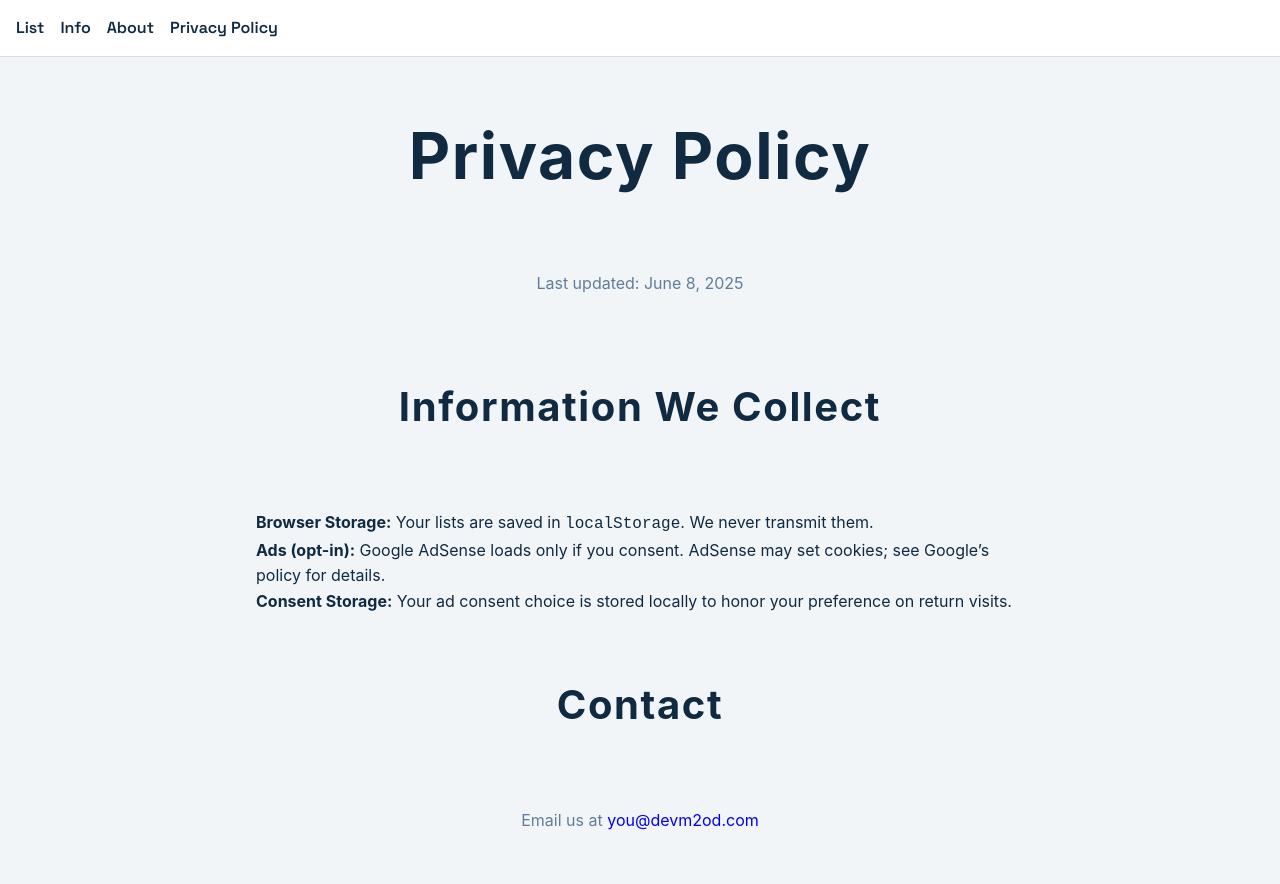
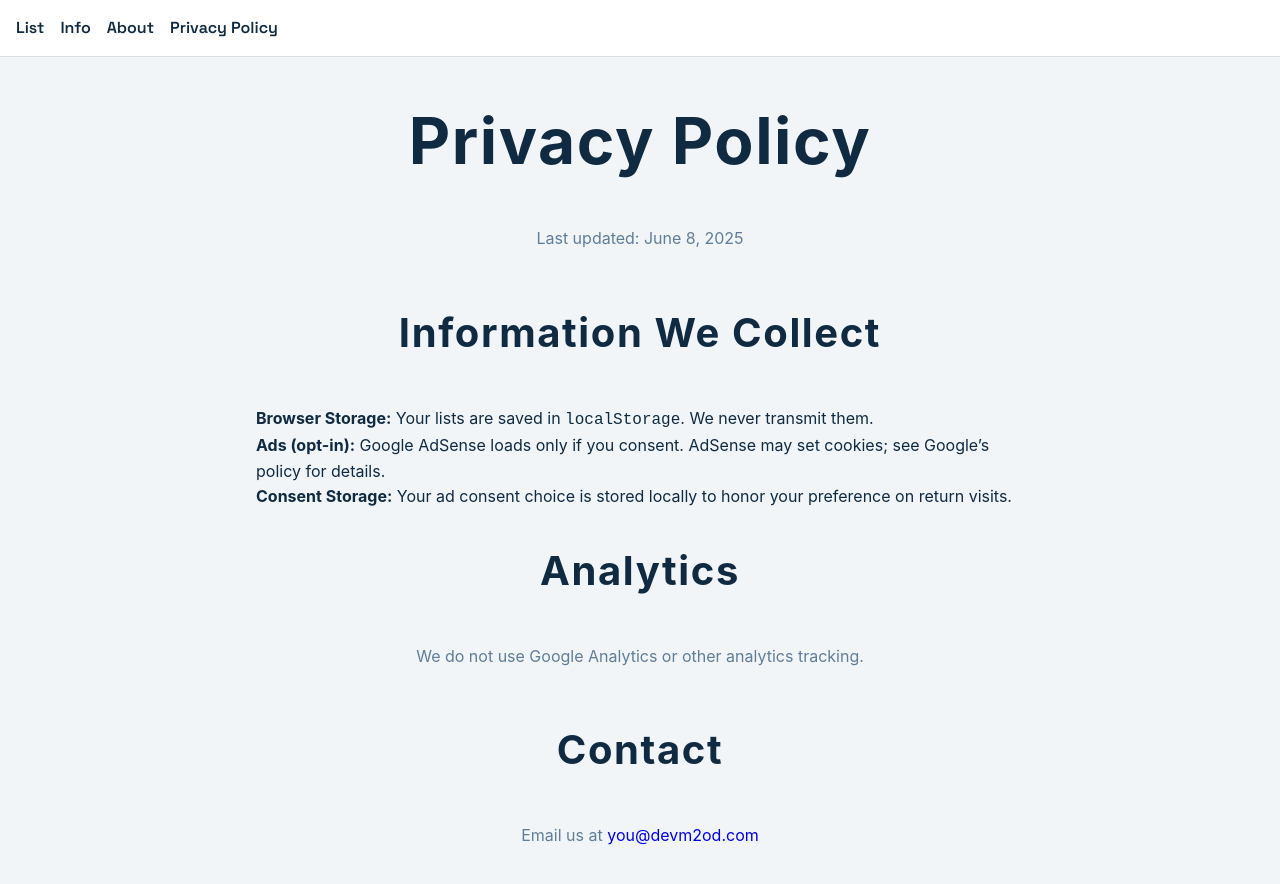
Before and after one commit to afplana/shopping-list, a React (Create React App) app: page /privacy in a window 1280 px wide. Shown: the top 884 px of the page. Built offline with nearby package versions, Linux system fonts and the light colour scheme.

Commit message:
Clarify privacy analytics statement

```diff
--- a/src/pages/Privacy.tsx
+++ b/src/pages/Privacy.tsx
@@ -8,6 +8,8 @@ const Privacy: React.FC = () => (
             <li><strong>Ads (opt-in):</strong> Google AdSense loads only if you consent. AdSense may set cookies; see Google’s policy for details.</li>
             <li><strong>Consent Storage:</strong> Your ad consent choice is stored locally to honor your preference on return visits.</li>
         </ul>
+        <h2>Analytics</h2>
+        <p>We do not use Google Analytics or other analytics tracking.</p>
         <h2>Contact</h2>
         <p>Email us at <a href="mailto:you@devm2od.com">you@devm2od.com</a></p>
     </main>
```
Also changed, not shown: 1 other file (tests, documents, lock files or other folders).
